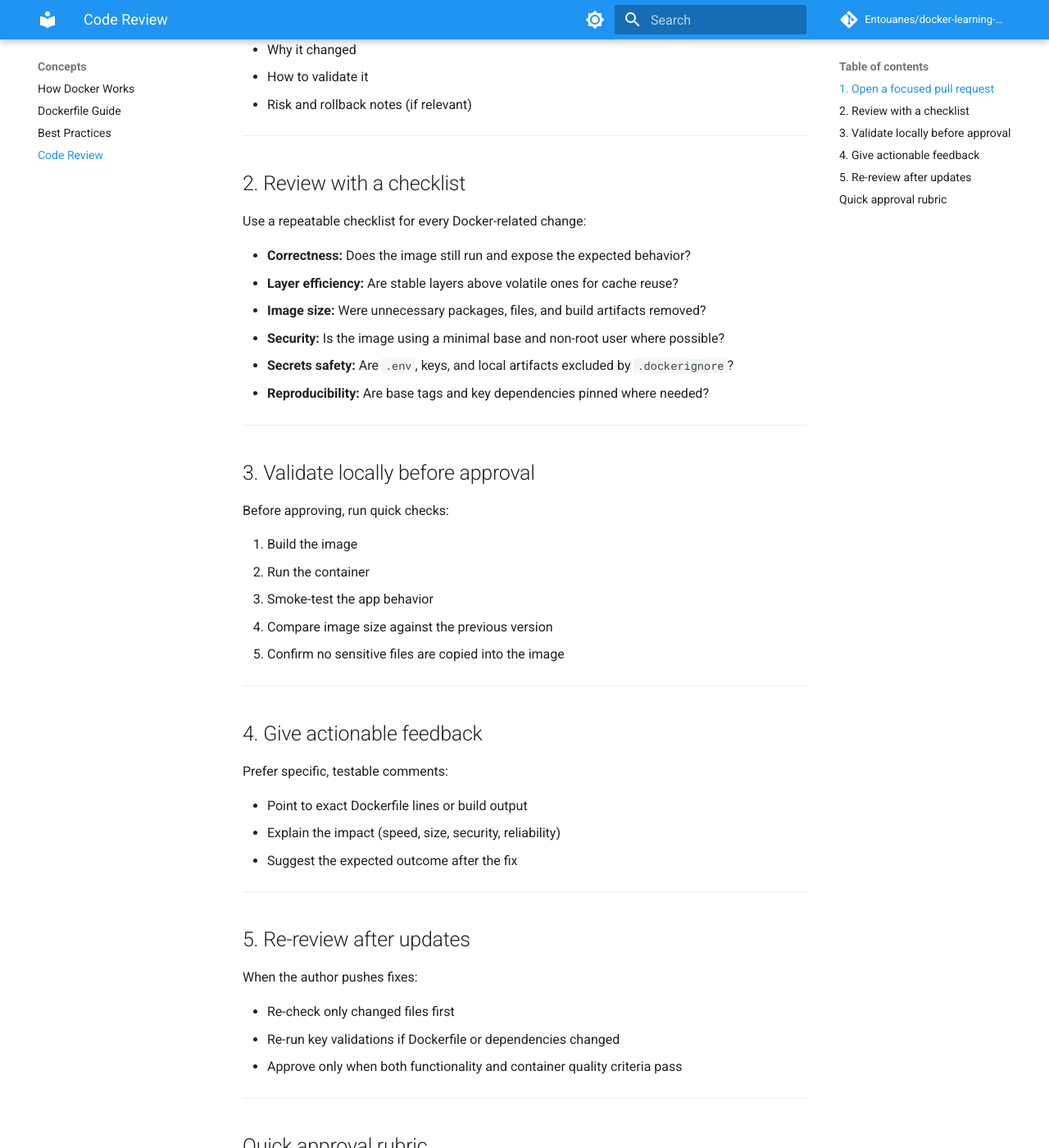
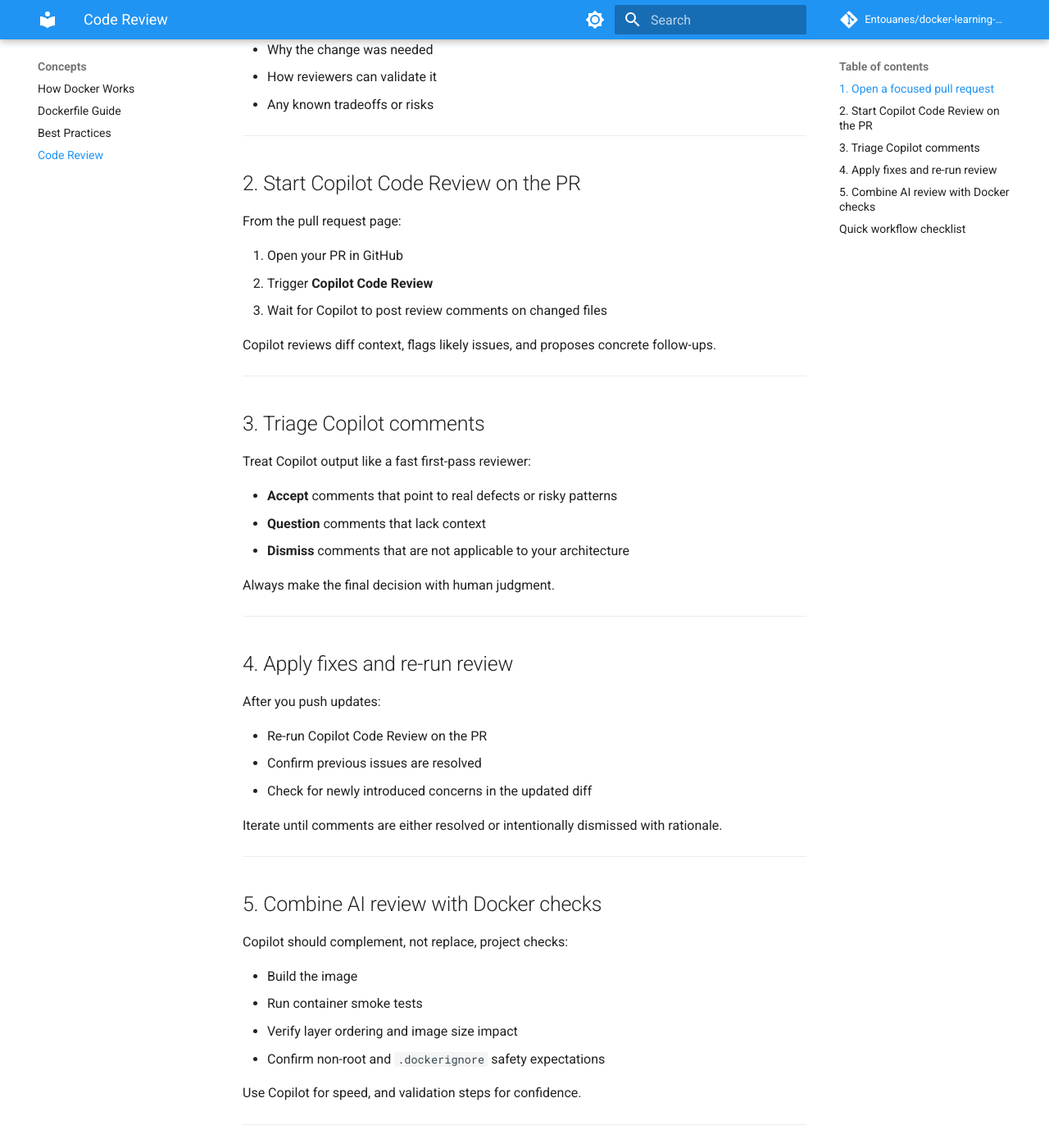
Before and after one commit to Entouanes/docker-learning-bite, an MkDocs documentation site: the page built from docs/concepts/code-review.md, in a window 1280 px wide and 1400 px high, scrolled down 465 px. Shown: the whole window at 82% size. Built offline with MkDocs 1.6.1 and Material for MkDocs 9.7.7, drawn with Linux system fonts in a browser that asks for light colours; comment, search, counter and statistics services are not loaded; some of the changed text lies outside the part shown.

Commit message:
Refocus code review article on GitHub Copilot
Co-authored-by: Entouanes <38790575+Entouanes@users.noreply.github.com>

```diff
--- a/docs/concepts/code-review.md
+++ b/docs/concepts/code-review.md
@@ -1,73 +1,75 @@
-# How to Run Code Review
+# How to Use GitHub Copilot Code Review
 
-Code review keeps Docker changes safe, readable, and production-ready before merge.
+GitHub Copilot Code Review helps you catch issues faster by adding AI feedback directly to your pull request flow.
 
 ---
 
 ## 1. Open a focused pull request
 
-Keep each PR small and scoped to one concern (for example: layer ordering, base image hardening, or multi-stage refactor).
+Copilot gives better feedback when your PR is small and scoped to one topic.
 
-Include in the PR description:
+For strong results, include:
 
-- What changed
-- Why it changed
-- How to validate it
-- Risk and rollback notes (if relevant)
+- A clear summary of what changed
+- Why the change was needed
+- How reviewers can validate it
+- Any known tradeoffs or risks
 
 ---
 
-## 2. Review with a checklist
+## 2. Start Copilot Code Review on the PR
 
-Use a repeatable checklist for every Docker-related change:
+From the pull request page:
 
-- **Correctness:** Does the image still run and expose the expected behavior?
-- **Layer efficiency:** Are stable layers above volatile ones for cache reuse?
-- **Image size:** Were unnecessary packages, files, and build artifacts removed?
-- **Security:** Is the image using a minimal base and non-root user where possible?
-- **Secrets safety:** Are `.env`, keys, and local artifacts excluded by `.dockerignore`?
-- **Reproducibility:** Are base tags and key dependencies pinned where needed?
+1. Open your PR in GitHub
+2. Trigger **Copilot Code Review**
+3. Wait for Copilot to post review comments on changed files
+
+Copilot reviews diff context, flags likely issues, and proposes concrete follow-ups.
 
 ---
 
-## 3. Validate locally before approval
+## 3. Triage Copilot comments
 
-Before approving, run quick checks:
+Treat Copilot output like a fast first-pass reviewer:
 
-1. Build the image
-2. Run the container
-3. Smoke-test the app behavior
-4. Compare image size against the previous version
-5. Confirm no sensitive files are copied into the image
+- **Accept** comments that point to real defects or risky patterns
+- **Question** comments that lack context
+- **Dismiss** comments that are not applicable to your architecture
+
+Always make the final decision with human judgment.
 
 ---
 
-## 4. Give actionable feedback
+## 4. Apply fixes and re-run review
 
-Prefer specific, testable comments:
+After you push updates:
 
-- Point to exact Dockerfile lines or build output
-- Explain the impact (speed, size, security, reliability)
-- Suggest the expected outcome after the fix
+- Re-run Copilot Code Review on the PR
+- Confirm previous issues are resolved
+- Check for newly introduced concerns in the updated diff
+
+Iterate until comments are either resolved or intentionally dismissed with rationale.
 
 ---
 
-## 5. Re-review after updates
+## 5. Combine AI review with Docker checks
 
-When the author pushes fixes:
+Copilot should complement, not replace, project checks:
 
-- Re-check only changed files first
-- Re-run key validations if Dockerfile or dependencies changed
-- Approve only when both functionality and container quality criteria pass
+- Build the image
+- Run container smoke tests
+- Verify layer ordering and image size impact
+- Confirm non-root and `.dockerignore` safety expectations
+
+Use Copilot for speed, and validation steps for confidence.
 
 ---
 
-## Quick approval rubric
+## Quick workflow checklist
 
-Approve when all are true:
-
-- Build succeeds
-- Runtime behavior is correct
-- No obvious Docker anti-patterns remain
-- No security red flags in the image setup
-- PR description and reasoning are clear
+- PR is focused and well-described
+- Copilot Code Review has run on the latest commit
+- Valid Copilot findings are fixed
+- Remaining Copilot comments are addressed or dismissed with reason
+- Local/CI validation still passes
```
Also changed, not shown: docs/index.md (+2 -2 lines).
